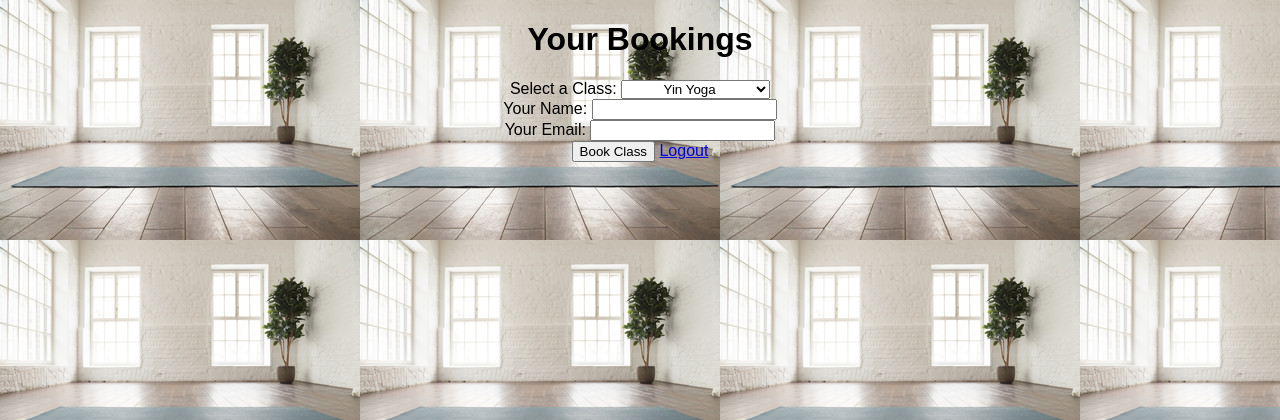
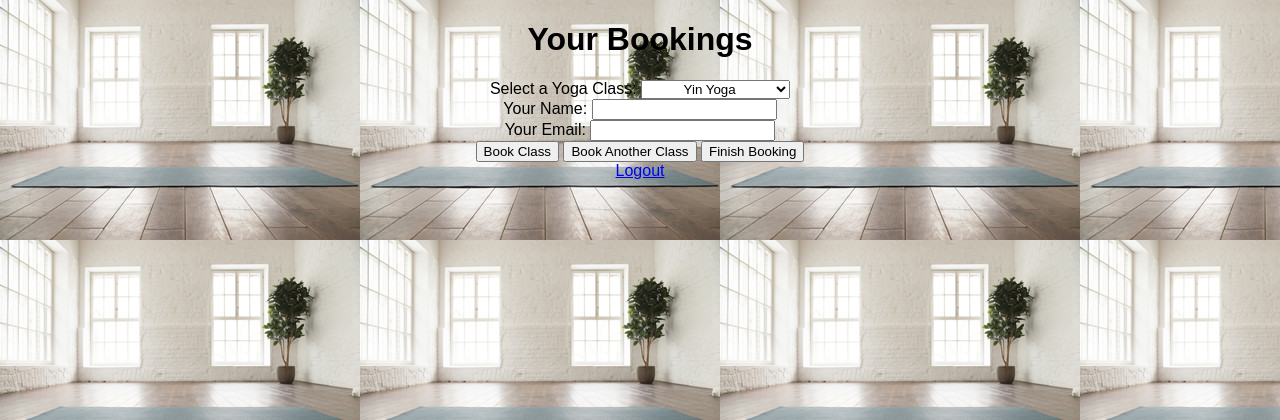
Before and after one commit to BridK02/data-representation-Project, a Flask app: page /bookings in a window 1280 px wide. Shown: the top 420 px of the page. Run offline with Flask 3, Linux system fonts and the light colour scheme; the visitor is signed in with stand-in values (Sample User, id 1); data comes from the database, SQL or seed files in the repository.

Commit message:
>getting to the point where I will try to host the app

```diff
--- a/YogaStudio/App/app.py
+++ b/YogaStudio/App/app.py
@@ -16,7 +16,6 @@ app.config['SQLALCHEMY_TRACK_MODIFICATIONS'] = False
 app.config['SQLALCHEMY_DATABASE_URI'] = 'mysql://root:root@localhost/Yogastudio'
 app.config['SECRET_KEY'] = SECRET_KEY
 
-
 migrate = Migrate(app, db)
 bcrypt = Bcrypt(app)  # Use bcrypt from Flask-Bcrypt
 login_manager = LoginManager(app)
@@ -29,7 +28,9 @@ def load_user(user_id):  # Function to load user from the database
 # Define routes and views
 @app.route('/')
 def home():
-    return render_template('index.html')
+    classes = Classes.query.all()  # Query all available classes
+    return render_template('index.html', classes=classes)
+@app.route('/')
 
 @app.route('/register', methods=['GET', 'POST'])
 def register():
@@ -92,46 +93,63 @@ def profile():
     user = current_user
     return render_template('profile.html', user=user)
 
+
+@app.route('/booking_summary/<int:class_id>')
+@login_required
+def booking_summary(class_id=None):
+    print(f"Received class ID in booking_summary: {class_id}")
+    # Retrieve the selected class
+    yoga_class = Classes.query.get(class_id)
+
+    # Ensure the class exists
+    if not yoga_class:
+        flash('Selected class not found', 'error')
+        return redirect(url_for('home'))
+
+    # Get all booked classes for the current user
+    booked_classes = current_user.bookings
+
+     # Calculate total cost based on all booked classes
+    total_cost = sum(booked_class.yoga_class.fee for booked_class in booked_classes)
+    try:
+        # Commit changes to the database
+        db.session.commit()
+    except Exception as e:
+        # Handle the exception, print an error message, and rollback changes
+        print(f"Error during commit: {e}")
+        db.session.rollback()
+
+    # Render the booking summary template with relevant data
+    return render_template('booking_summary.html', booked_classes=booked_classes, total_cost=total_cost)
+
 @app.route('/bookings', methods=['GET', 'POST'])
 @login_required
 def bookings():
+    user_selected_class_id = None
+
     if request.method == 'POST':
-        class_selected = request.form.get('class')
         user_name = request.form.get('name')
         user_email = request.form.get('email')
+        user_selected_class_title = request.form.get('class_title')
 
-        # Validate the form data (add more validation as needed)
-        if not class_selected or not user_name or not user_email:
-            flash('Invalid form data. Please fill in all fields.', 'error')
+        user_selected_class = Classes.query.filter_by(title=user_selected_class_title).first()
+
+        if user_selected_class:
+            user_selected_class_id = user_selected_class.id
+            print(f"Selected class ID: {user_selected_class_id}")
+
+            # Create a new booking and add it to the database
+            new_booking = Bookings(class_id=user_selected_class_id, user_id=current_user.id)
+            db.session.add(new_booking)
+            db.session.commit()
+
+            return redirect(url_for('booking_summary', class_id=user_selected_class_id))
+        else:
+            flash('Invalid class title selected.')
             return redirect(url_for('bookings'))
 
-        # Query the database to find the selected class
-        selected_class = Classes.query.filter_by(id=class_selected).first()
-
-        if not selected_class:
-            flash('Invalid class selection. Please try again.', 'error')
-            return redirect(url_for('bookings'))
-
-        # Create a new booking instance
-        new_booking = Bookings(user=current_user, yoga_class=selected_class)
-        # Add additional logic to save other booking details if needed
-
-        # Add the new booking to the database
-        db.session.add(new_booking)
-        db.session.commit()
-
-        flash('Booking successful!', 'success')
-        return redirect(url_for('home'))
-    # For GET requests, render the bookings page
-    classes = Classes.query.all()  # Query all available classes
-
-    # Check if the user has completed registration and login
-    if 'registered' not in session or 'logged_in' not in session:
-        flash('You need to register and log in before booking a class.', 'info')
-        return redirect(url_for('register'))
-
+    classes = Classes.query.all()
     return render_template('bookings.html', classes=classes)
-
 
 @app.route('/logout')
 @login_required
@@ -143,14 +161,15 @@ def recreate_database(database):
     database.drop_all()
     database.create_all()
 
+
 def insert_example_data(database):
     class_data = [
-        {"title": "Yin Yoga", "instructor": "Emma", "fee": 1000, "image_filename": "Yin.jpg"},
-        {"title": "Restorative Yoga", "instructor": "Jane", "fee": 950, "image_filename": "Restorative.jpg"},
-        {"title": "Aerial FUNdamentals", "instructor": "Liz", "fee": 1100, "image_filename": "aerialFundamentals.jpg"},
-        {"title": "Aerial Intermediate", "instructor": "Liz", "fee": 1100, "image_filename": "aeriallmage.jpg"},
-        {"title": "Aerial Advanced", "instructor": "Orla", "fee": 1100, "image_filename": "aeriallmage.jpg"},
-        {"title": "Pilates", "instructor": "Orla", "fee": 1200, "image_filename": "pilatesimage.jpg"},
+        {"title": "Yin Yoga", "instructor": "Emma", "fee": 10.00, "image_filename": "Yin.jpg"},
+        {"title": "Restorative Yoga", "instructor": "Jane", "fee": 9.50, "image_filename": "Restorative.jpg"},
+        {"title": "Aerial FUNdamentals", "instructor": "Liz", "fee": 11.00, "image_filename": "aerialFundamentals.jpg"},
+        {"title": "Aerial Intermediate", "instructor": "Liz", "fee": 11.00, "image_filename": "aerialImage.jpg"},
+        {"title": "Aerial Advanced", "instructor": "Orla", "fee": 11.00, "image_filename": "aerialImage.jpg"},
+        {"title": "Pilates", "instructor": "Orla", "fee": 12.00, "image_filename": "pilatesImage.jpg"},
     ]
 
     for data in class_data:
@@ -159,7 +178,6 @@ def insert_example_data(database):
 
     database.session.commit()
 
-
 if __name__ == '__main__':
     with app.app_context():
         db.init_app(app)
--- a/YogaStudio/App/static/styles.css
+++ b/YogaStudio/App/static/styles.css
@@ -33,7 +33,21 @@ footer {
   padding: 20px;
 }
 
-/* Add more styles to center your forms */
+.image-container {
+  display: flex;
+  overflow-x: auto; /* Enable horizontal scrolling */
+}
+
+.class-item {
+  margin: 10px;
+  text-align: center;
+}
+
+.class-image {
+  width: 200px; /* Set a fixed width for the images */
+  height: auto; /* Maintain aspect ratio */
+}
+
 form {
   width: 50%;
   margin: auto;
--- a/YogaStudio/App/templates/bookings.html
+++ b/YogaStudio/App/templates/bookings.html
@@ -5,26 +5,39 @@
 
     <!-- Display bookings here, you can loop through the bookings in the backend and display them -->
 
-    <form method="post" action="/bookings"></form>
-        <label for="class">Select a Class:</label>
-        <select id="class" name="class" required>
-            <!-- Loop through available classes and populate the dropdown -->
-            {% for yoga_class in classes %}
-                <option value="{{ yoga_class.id }}">{{ yoga_class.title }}</option>
+    <form action="/bookings" method="post">
+        <label for="class_title">Select a Yoga Class:</label>
+        <select name="class_title" id="class_title">
+            {% for class in classes %}
+                <option value="{{ class.title }}">{{ class.title }}</option>
             {% endfor %}
         </select>
         <br>
+        <label for="name">Your Name:</label>
+        <input type="text" name="name" id="name" required>
+        <br>
+        <label for="email">Your Email:</label>
+        <input type="email" name="email" id="email" required>
+        <br>
+        <button type="submit">Book Class</button>
+        <button type="submit" name="book_another" value="yes">Book Another Class</button>
+        <button type="submit" name="book_another" value="no">Finish Booking</button>
+    </form>
 
-        <label for="name">Your Name:</label>
-        <input type="text" id="name" name="name" required>
-        <br>
-
-        <label for="email">Your Email:</label>
-        <input type="email" id="email" name="email" required>
-        <br>
-
-        <button type="submit">Book Class</button>
-    </form>
+    {% if booking_summary %}
+        <div>
+            <h2>Booking Summary</h2>
+            <p>Name: {{ booking_summary.name }}</p>
+            <p>Email: {{ booking_summary.email }}</p>
+            <p>Selected Classes:</p>
+            <ul>
+                {% for selected_class in booking_summary.selected_classes %}
+                    <li>{{ selected_class.title }} - Fee: {{ selected_class.fee }}</li>
+                {% endfor %}
+            </ul>
+            <p>Total Cost: {{ booking_summary.total_cost }}</p>
+        </div>
+    {% endif %}
 
     <a href="/logout">Logout</a>
 {% endblock %}
--- a/YogaStudio/App/templates/login.html
+++ b/YogaStudio/App/templates/login.html
@@ -2,7 +2,6 @@
 
 {% block content %}
 
-    <h1>Login</h1>
     <body>
         <h1>Login</h1>
         <form action="{{ url_for('login') }}" method="post">
```
Also changed, not shown: YogaStudio/App/YogaDAO/models.py (+15 -7 lines), YogaStudio/App/templates/booking_summary.html (added, +23 -0 lines), YogaStudio/App/templates/index.html (+10 -10 lines), YogaStudio/App/static/images/Restorative.jpg (renamed from YogaStudio/App/static/Restorative.jpg), YogaStudio/App/static/images/Yin.jpg (renamed from YogaStudio/App/static/Yin.jpg), YogaStudio/App/static/images/aerialFundamentals.jpg (renamed from YogaStudio/App/static/aerialFundamentals.jpg), YogaStudio/App/static/images/aerialImage.jpg (renamed from YogaStudio/App/static/aerialImage.jpg), YogaStudio/App/static/images/pilatesimage.jpg (renamed from YogaStudio/App/static/pilatesimage.jpg), 1 other file.
